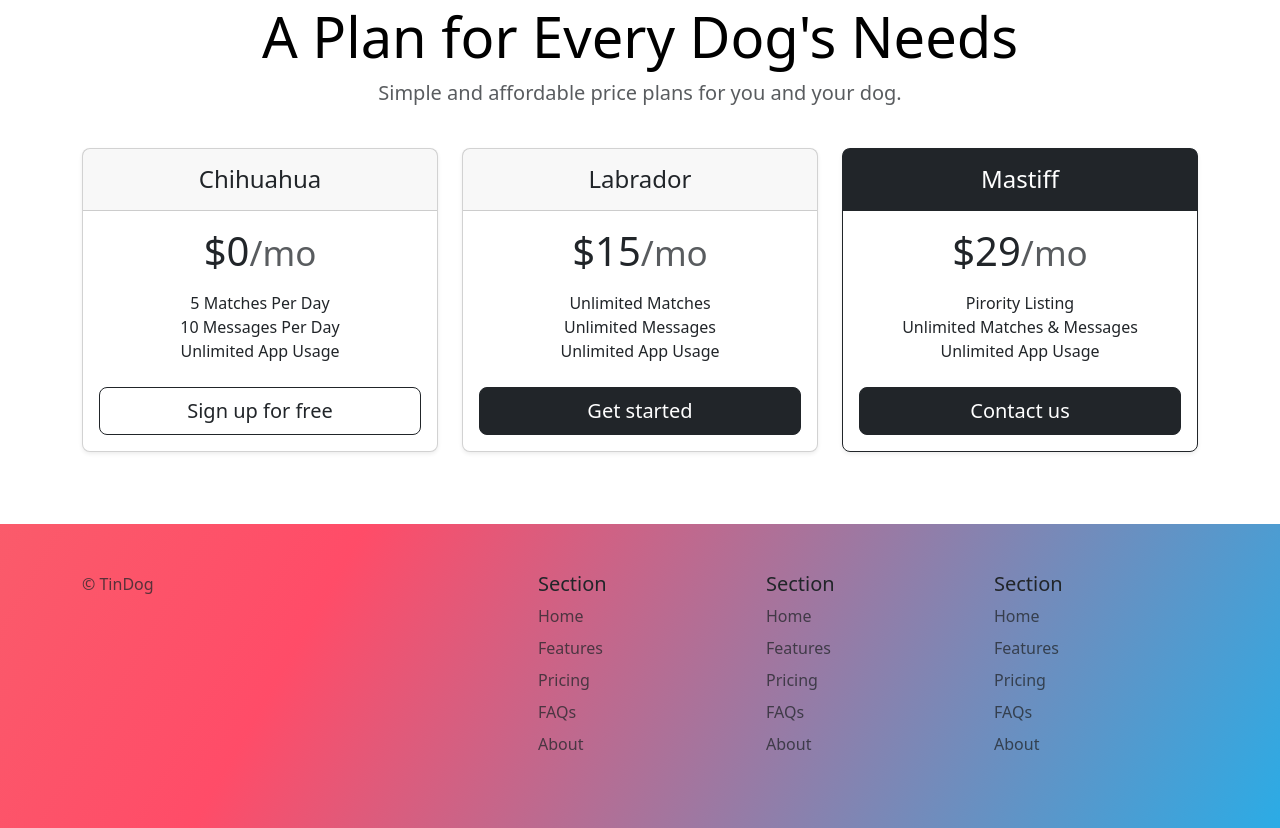
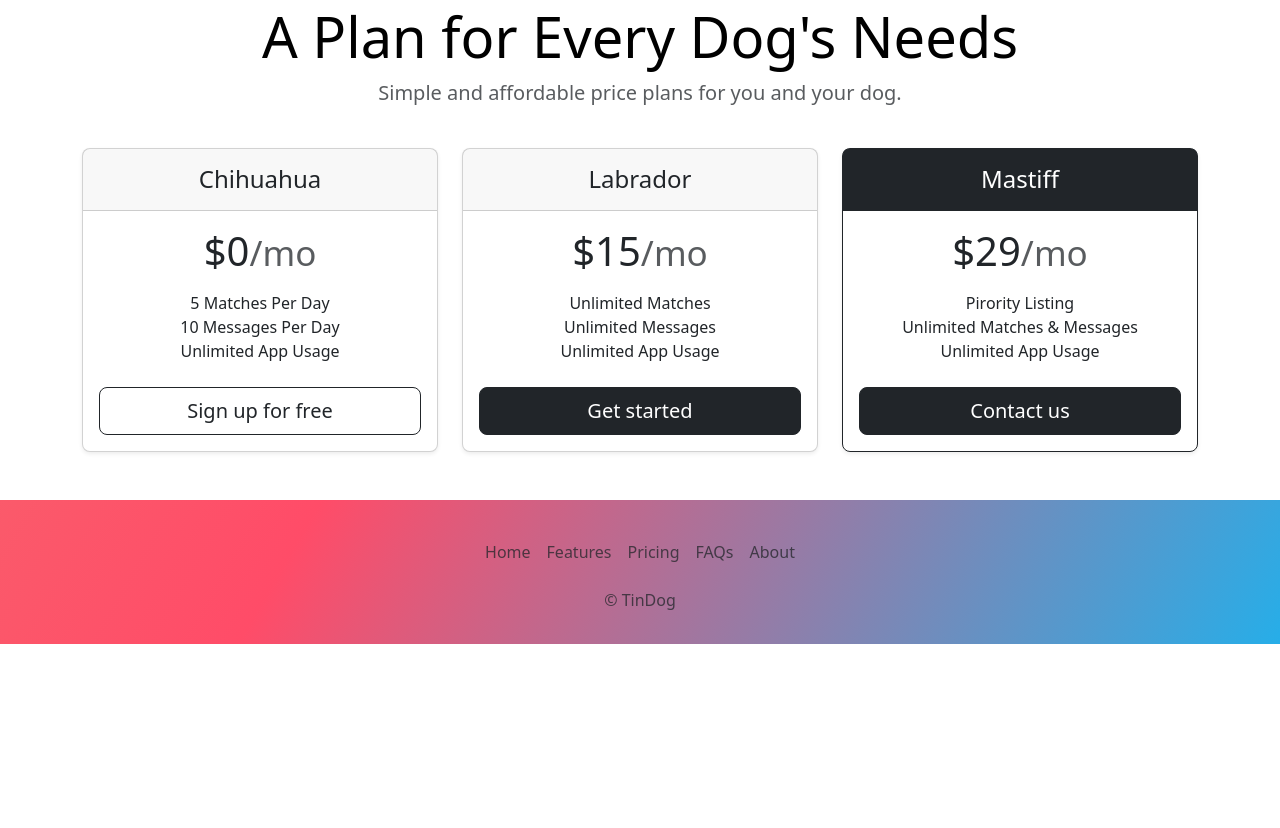
Before and after one commit to Bishwashri21/TinDog-Website, a plain HTML site: page index.html in a window 1280 px wide. Shown: the part 1473-2301 px from the top of the page. After the commit the page ends 2141 px from the top, so only its background shows below. Drawn offline with nearby package versions, Linux system fonts and the light colour scheme.

Commit message:
Update index.html

```diff
--- a/index.html
+++ b/index.html
@@ -180,50 +180,16 @@
   </section>
   <!-- Footer -->
   <section class="footer gradient-background">
-  <div class="container">
-    <footer class="row row-cols-1 row-cols-sm-2 row-cols-md-5 py-5 mt-5">
-      <div class="col mb-3">
-        <p class="text-body-secondary">© TinDog</p>
-      </div>
-
-      <div class="col mb-3">
-
-      </div>
-
-      <div class="col mb-3">
-        <h5>Section</h5>
-        <ul class="nav flex-column">
-          <li class="nav-item mb-2"><a href="#" class="nav-link p-0 text-body-secondary">Home</a></li>
-          <li class="nav-item mb-2"><a href="#" class="nav-link p-0 text-body-secondary">Features</a></li>
-          <li class="nav-item mb-2"><a href="#" class="nav-link p-0 text-body-secondary">Pricing</a></li>
-          <li class="nav-item mb-2"><a href="#" class="nav-link p-0 text-body-secondary">FAQs</a></li>
-          <li class="nav-item mb-2"><a href="#" class="nav-link p-0 text-body-secondary">About</a></li>
-        </ul>
-      </div>
-
-      <div class="col mb-3">
-        <h5>Section</h5>
-        <ul class="nav flex-column">
-          <li class="nav-item mb-2"><a href="#" class="nav-link p-0 text-body-secondary">Home</a></li>
-          <li class="nav-item mb-2"><a href="#" class="nav-link p-0 text-body-secondary">Features</a></li>
-          <li class="nav-item mb-2"><a href="#" class="nav-link p-0 text-body-secondary">Pricing</a></li>
-          <li class="nav-item mb-2"><a href="#" class="nav-link p-0 text-body-secondary">FAQs</a></li>
-          <li class="nav-item mb-2"><a href="#" class="nav-link p-0 text-body-secondary">About</a></li>
-        </ul>
-      </div>
-
-      <div class="col mb-3">
-        <h5>Section</h5>
-        <ul class="nav flex-column">
-          <li class="nav-item mb-2"><a href="#" class="nav-link p-0 text-body-secondary">Home</a></li>
-          <li class="nav-item mb-2"><a href="#" class="nav-link p-0 text-body-secondary">Features</a></li>
-          <li class="nav-item mb-2"><a href="#" class="nav-link p-0 text-body-secondary">Pricing</a></li>
-          <li class="nav-item mb-2"><a href="#" class="nav-link p-0 text-body-secondary">FAQs</a></li>
-          <li class="nav-item mb-2"><a href="#" class="nav-link p-0 text-body-secondary">About</a></li>
-        </ul>
-      </div>
+  <footer class="py-3 my-4">
+      <ul class="nav justify-content-center  pb-3 mt-3">
+        <li class="nav-item"><a href="#" class="nav-link px-2 text-body-secondary">Home</a></li>
+        <li class="nav-item"><a href="#" class="nav-link px-2 text-body-secondary">Features</a></li>
+        <li class="nav-item"><a href="#" class="nav-link px-2 text-body-secondary">Pricing</a></li>
+        <li class="nav-item"><a href="#" class="nav-link px-2 text-body-secondary">FAQs</a></li>
+        <li class="nav-item"><a href="#" class="nav-link px-2 text-body-secondary">About</a></li>
+      </ul>
+      <p class="text-center text-body-secondary">© TinDog</p>
     </footer>
-  </div>
   </section>
   <script src="https://cdn.jsdelivr.net/npm/bootstrap@5.3.0/dist/js/bootstrap.bundle.min.js" integrity="sha384-geWF76RCwLtnZ8qwWowPQNguL3RmwHVBC9FhGdlKrxdiJJigb/j/68SIy3Te4Bkz" crossorigin="anonymous"></script>
 </body>
```
